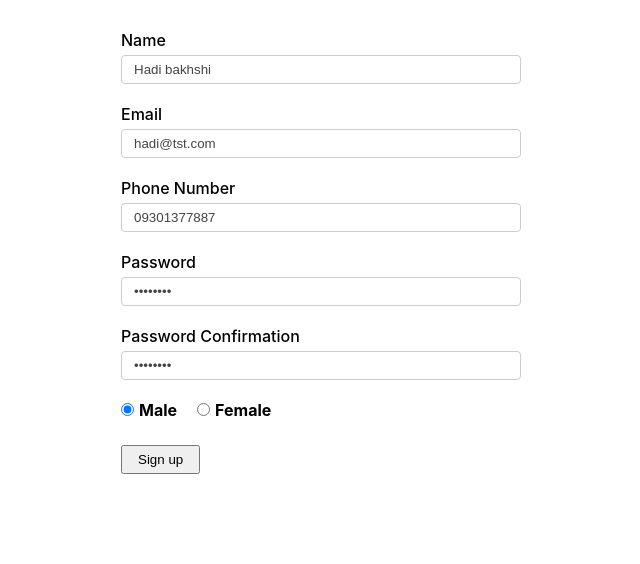
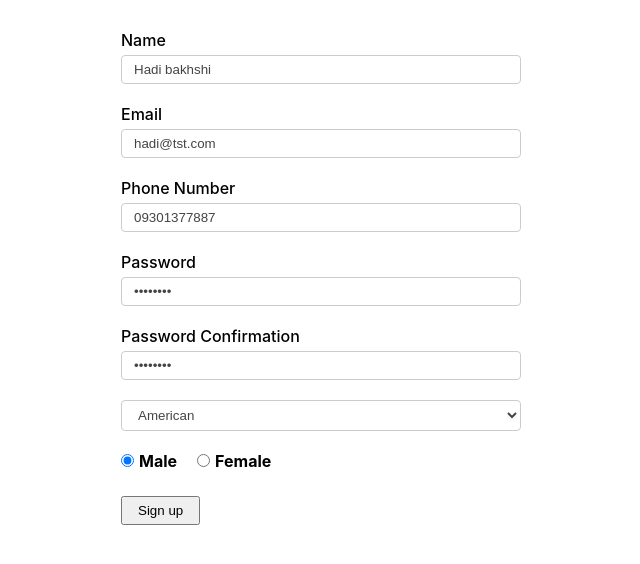
Before and after one commit to Hadi-bakhshi/Formik-project, a React (Create React App) app: page / in a window 1280 px wide. Shown: the top 564 px of the page, without its empty margins (319-959 px from the left). Built offline with nearby package versions, Linux system fonts and the light colour scheme; data requests are answered from the project's data file.

Commit message:
New select component added

```diff
--- a/src/Components/SignUpForm.js
+++ b/src/Components/SignUpForm.js
@@ -4,10 +4,17 @@ import * as Yup from "yup";
 import axios from "axios";
 import Input from "./common/Input";
 import RadioInput from "./common/RadioInput";
+import SelectComponent from "./common/SelectComponent";
 
 const radioOptions = [
   { label: "Male", value: "0" },
   { label: "Female", value: "1" },
+];
+const selectOptions = [
+  { label: "Select Nationality", value: "" },
+  { label: "Iranian", value: "IR" },
+  { label: "German", value: "GER" },
+  { label: "American", value: "US" },
 ];
 
 const initialValues = {
@@ -17,6 +24,7 @@ const initialValues = {
   password: "",
   passwordConfirm: "",
   gender: "",
+  nationality: "",
 };
 
 const validationSchema = Yup.object({
@@ -34,6 +42,7 @@ const validationSchema = Yup.object({
     .required("Password confirmation is required")
     .oneOf([Yup.ref("password"), null], "password must match"),
   gender: Yup.string().required("Gender must be choosen"),
+  nationality: Yup.string().required("Choose your nationality"),
 });
 
 const SignUpForm = () => {
@@ -74,6 +83,11 @@ const SignUpForm = () => {
           label="Password Confirmation"
           type="password"
         />
+        <SelectComponent
+          selectOptions={selectOptions}
+          name="nationality"
+          formik={formik}
+        />
         <RadioInput formik={formik} name="gender" radioOptions={radioOptions} />
         <button type="submit" disabled={!formik.isValid}>
           Sign up
```
